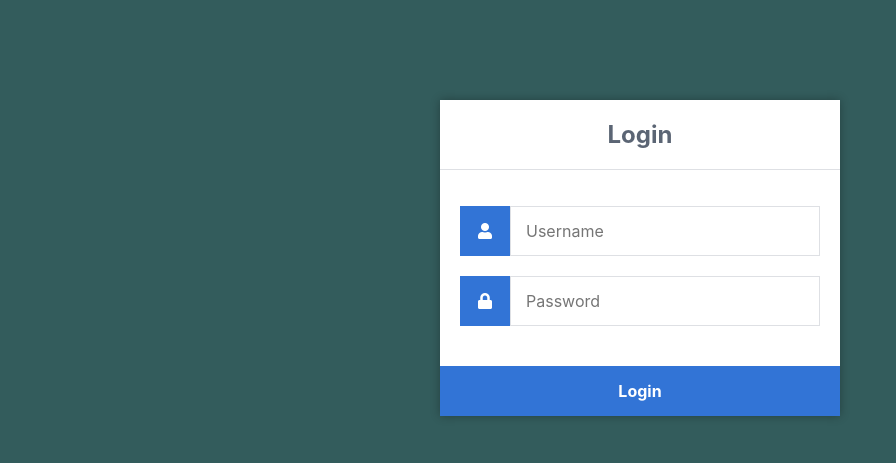
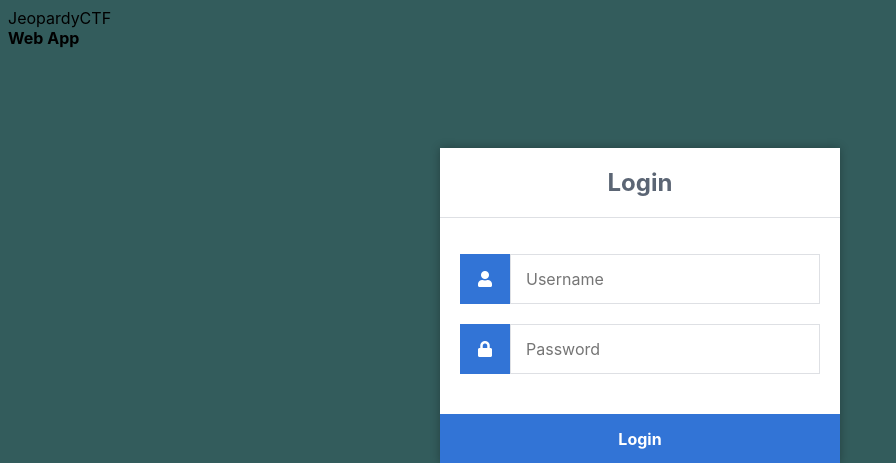
Before and after one commit to MrnsXns/My_CTF_Challenges, a PHP site: page /login.php in a window 1280 px wide. Shown: the top 463 px of the page, without its empty margins (0-896 px from the left). Run offline with PHP 8.4, Linux system fonts and the light colour scheme.

Commit message:
Update login.php
add greeting

```diff
--- a/Jeopardy_CTF/login/login.php
+++ b/Jeopardy_CTF/login/login.php
@@ -14,6 +14,11 @@ $_SESSION["server_ip"]=$_SERVER['SERVER_ADDR'];
         <link href="login_style.css" rel="stylesheet" type="text/css">
 	</head>
 	<body>
+
+		<div class="greeting">
+    		<span>JeopardyCTF <br> <b>Web App</b></span>
+  		</div>
+
 		<div class="login">
 			<h1 id="login_header">Login</h1>
 			<form action="authenticate.php" method="post">
```
